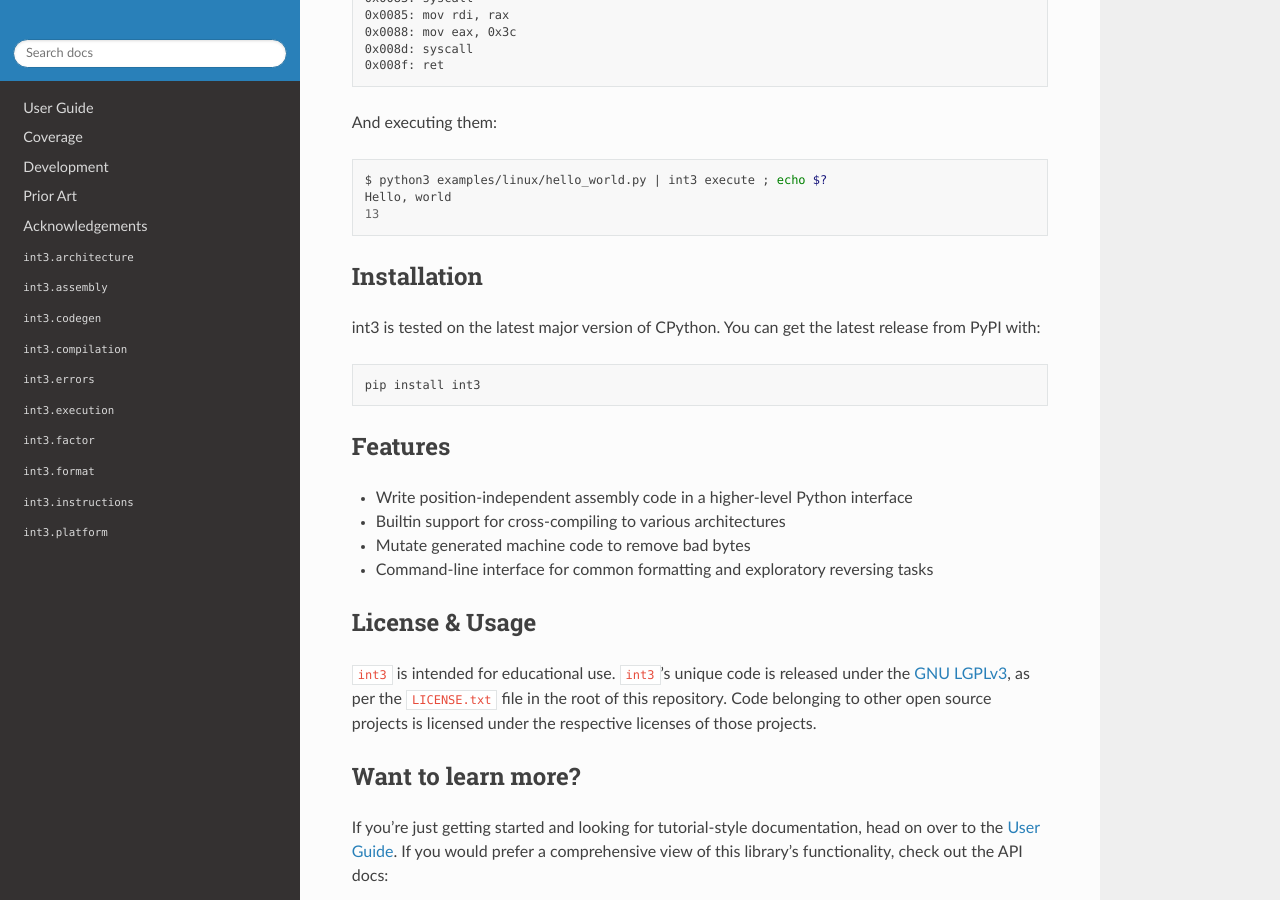
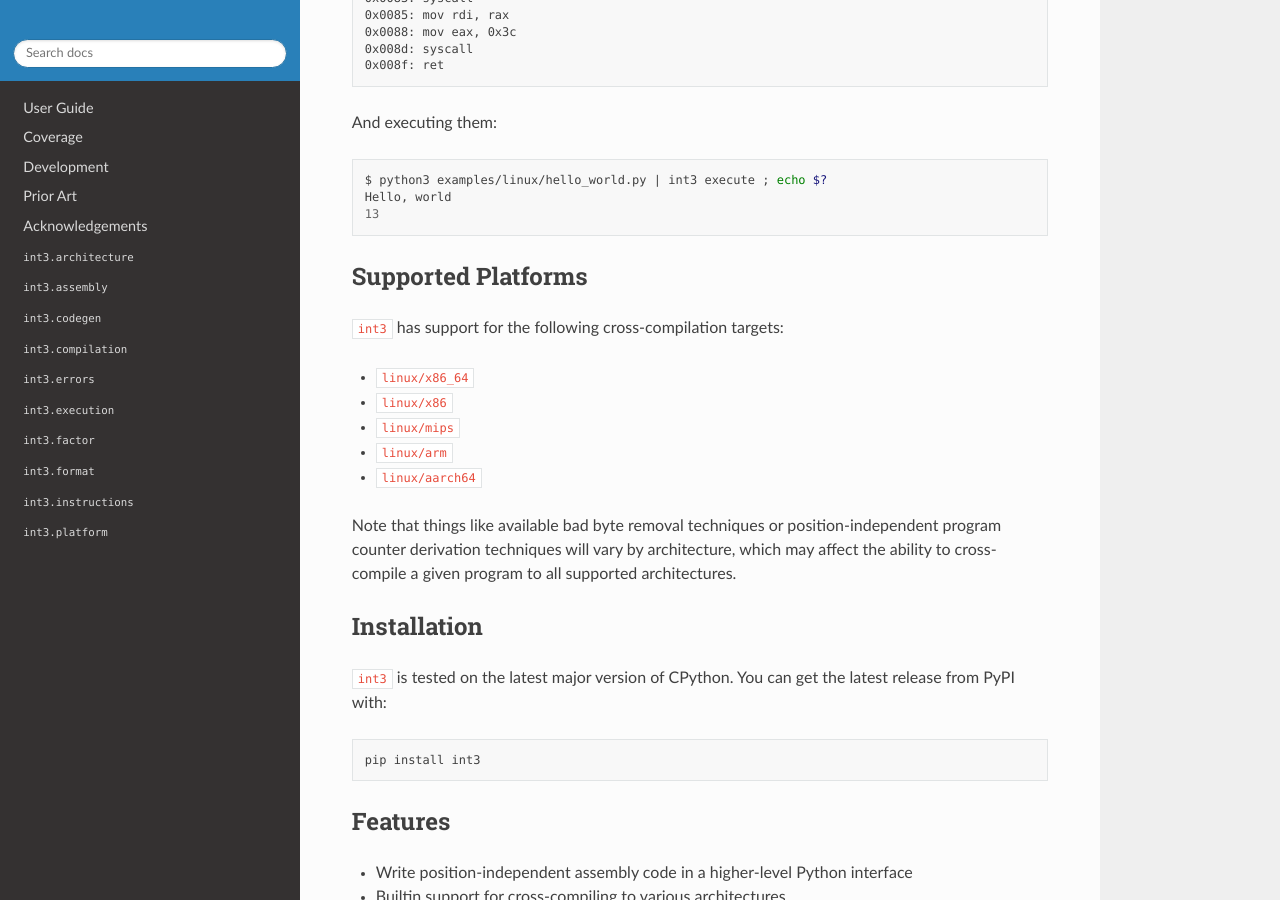
Before and after one commit to welchbj/int3, a Sphinx documentation site: the page built from docs/index.rst, in a window 1280 px wide and 900 px high, scrolled down 988 px. Built offline with Sphinx 7.4.7 and the Read the Docs theme 3.1.0, drawn with Linux system fonts in a browser that asks for light colours.

Commit message:
Update README/index with supported compilation target list

```diff
--- a/docs/index.rst
+++ b/docs/index.rst
@@ -53,10 +53,24 @@
     13
 
 
+Supported Platforms
+-------------------
+
+``int3`` has support for the following cross-compilation targets:
+
+* ``linux/x86_64``
+* ``linux/x86``
+* ``linux/mips``
+* ``linux/arm``
+* ``linux/aarch64``
+
+Note that things like available bad byte removal techniques or position-independent program counter derivation techniques will vary by architecture, which may affect the ability to cross-compile a given program to all supported architectures.
+
+
 Installation
 ------------
 
-int3 is tested on the latest major version of CPython. You can get the latest release from PyPI with:
+``int3`` is tested on the latest major version of CPython. You can get the latest release from PyPI with:
 
 .. code-block:: bash
 
```
Also changed, not shown: README.md (+13 -1 lines).
